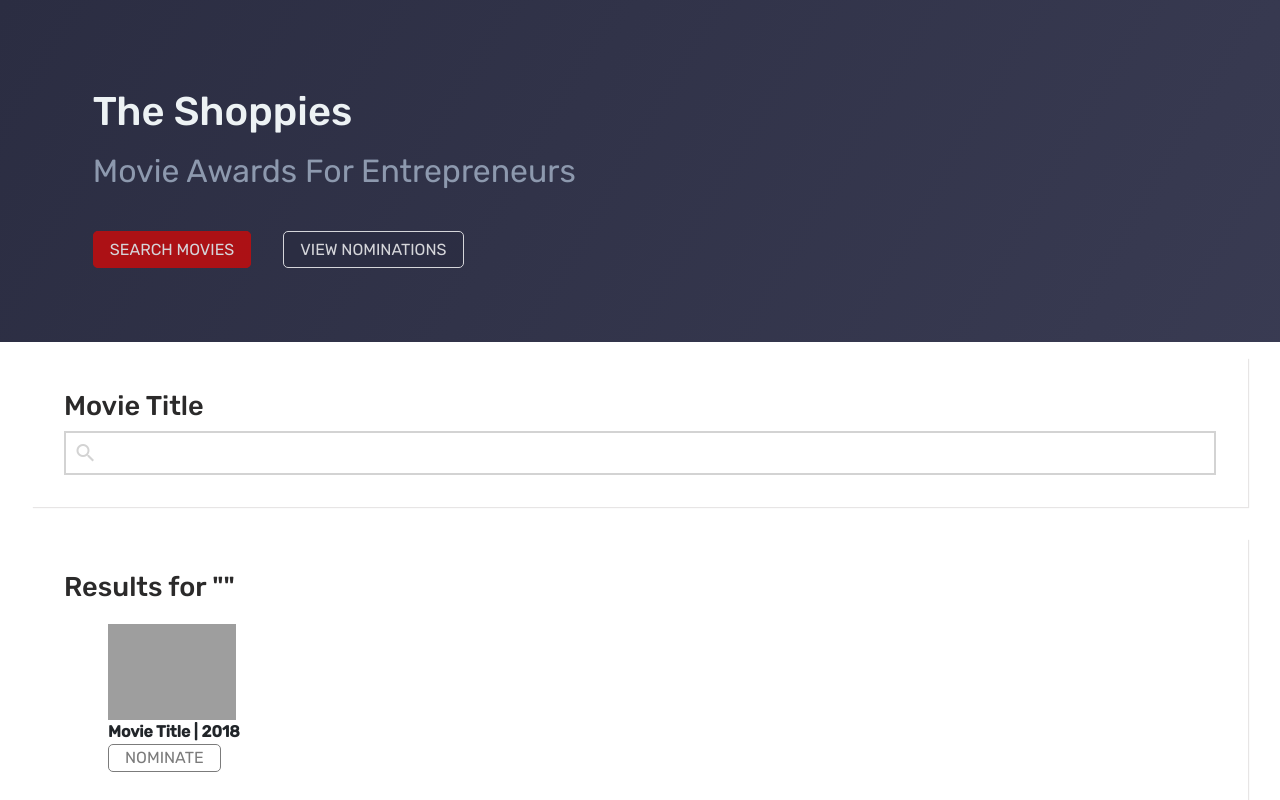
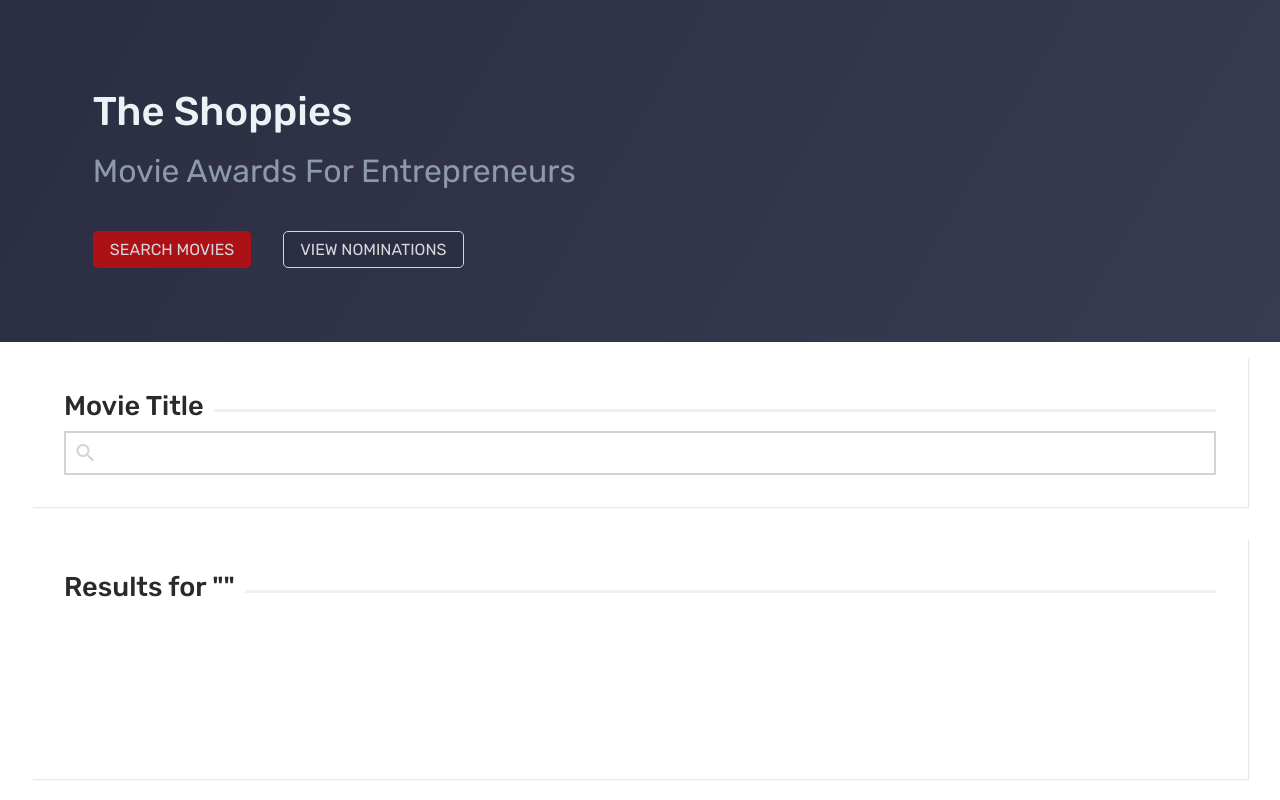
Before and after one commit to nelshaw/TheShoppies, an Angular app in the folder TheShoppies/: page / in a window 1280 px wide. Shown: the top 800 px of the page. Built offline with nearby package versions, Linux system fonts and the light colour scheme; grey boxes are pictures that could not be loaded.

Commit message:
Update design

```diff
--- a/TheShoppies/src/app/app.component.css
+++ b/TheShoppies/src/app/app.component.css
@@ -12,15 +12,28 @@ h1, h2 {
     color: #EDF2F4;
 }
 
-h2{
+h2 {
     color: #8D99AE;
     margin-bottom: 1.5em;
 }
 
-h3{
+h3 {
     color: rgb(43, 42, 42);
     font-size: 170%;
     font-weight: 500;
+    overflow: hidden;
+}
+
+h3:after{
+    content:"";
+    display: inline-block;
+    height: 0.5em;
+    vertical-align: bottom;
+    width: 100%;
+    margin-right: -100%;
+    margin-left: 10px;
+    border-top: 3px solid #8D99AE;
+    opacity: 0.15;
 }
 
 .header {
@@ -61,10 +74,12 @@ p {
 
 .title {
     font-weight: bold;
+    color: #3d3f57;
 }
 
-.poster {
-    width: 8em;
+.details{
+    color: #8D99AE;
+    font-size: 80%;
 }
 
 .main {
@@ -114,26 +129,36 @@ input[type="text"] {
 }
 
 ul {
-    display:flex;
+    display: flex;
     flex-wrap: wrap;
+    padding: 0;
 }
 
 li {
     padding: 12px;
     list-style: none;
-    /* float:left; */
-    /* display: inline-block; */
-    flex: 0 0 calc(30% - 5px);
+    /* width: 12em; */
+    max-width: 12em;
     vertical-align: top;
 }
 
+.poster {
+    width: 8em;
+    max-width: 10em;
+    transition: all 0.25s ease-in-out;
+    margin-bottom: 0.5em;
+}
+
+.poster:hover{
+    transform: scale(1.1);
+}
+
 input[type="submit"] {
-    /* background-color: #444;
-    color: white; */
-    background-color: white;
-    color: #444;
+    margin-top: 0.5em;
+    background-color: #2B2D42;
+    color: white;
     border-radius: 5px;
-    border: 1px solid #444;
+    border: 1px solid #2B2D42;
     padding-left: 1em;
     padding-right: 1em;
     text-transform: uppercase;
--- a/TheShoppies/src/app/app.component.html
+++ b/TheShoppies/src/app/app.component.html
@@ -13,7 +13,7 @@
 
     <div class="main">
         <div class="search inner-addon right-addon" id="search">
-            <h3>Movie Title</h3>
+            <h3><span>Movie Title</span></h3>
             <i class="material-icons">search</i>
             <input type="text" [(ngModel)]="searchText" (keydown)="getMovies()">
 
@@ -24,18 +24,13 @@
         <div class="results">
             <h3>Results for "{{ searchText }}"</h3>
             <ul class="movies">
-                <li>
-                    <img class="poster" src="https://m.media-amazon.com/images/M/MV5BMGVmMWNiMDktYjQ0Mi00MWIxLTk0N2UtN2ZlYTdkN2IzNDNlXkEyXkFqcGdeQXVyODE5NzE3OTE@._V1_SX300.jpg">
-                    <p class="title">Movie Title | 2018</p>
-
-                    <input type="submit" value="Nominate">
-                </li>
-                <!-- <li *ngFor="let movie of moviesList">
+                <li *ngFor="let movie of moviesList">
                     <img class="poster" src="{{movie.Poster}}">
-                    <p class="title">{{ movie.Title }} | {{ movie.Year }}</p>
+                    <p class="title">{{ movie.Title }}</p>
+                    <p class="details">{{ movie.Year }}</p>
 
                     <input type="submit" (click)="nominate(movie)" value="Nominate">
-                </li> -->
+                </li>
             </ul>
         </div>
 
@@ -43,8 +38,9 @@
             <h3>Nominations</h3>
             <ul class="noms">
                 <li *ngFor="let nomination of nominationList">
-                    <img class="poster" src="{{movie.Poster}}">
-                    <p class="title">{{ nomination.Title }} | {{ nomination.Year }}</p>
+                    <img class="poster" src="{{nomination.Poster}}">
+                    <p class="title">{{ nomination.Title }}</p>
+                    <p class="details">{{ nomination.Year }}</p>
 
                     <input type="submit" (click)="remove(nomination)" value="Remove">
                 </li>
```
